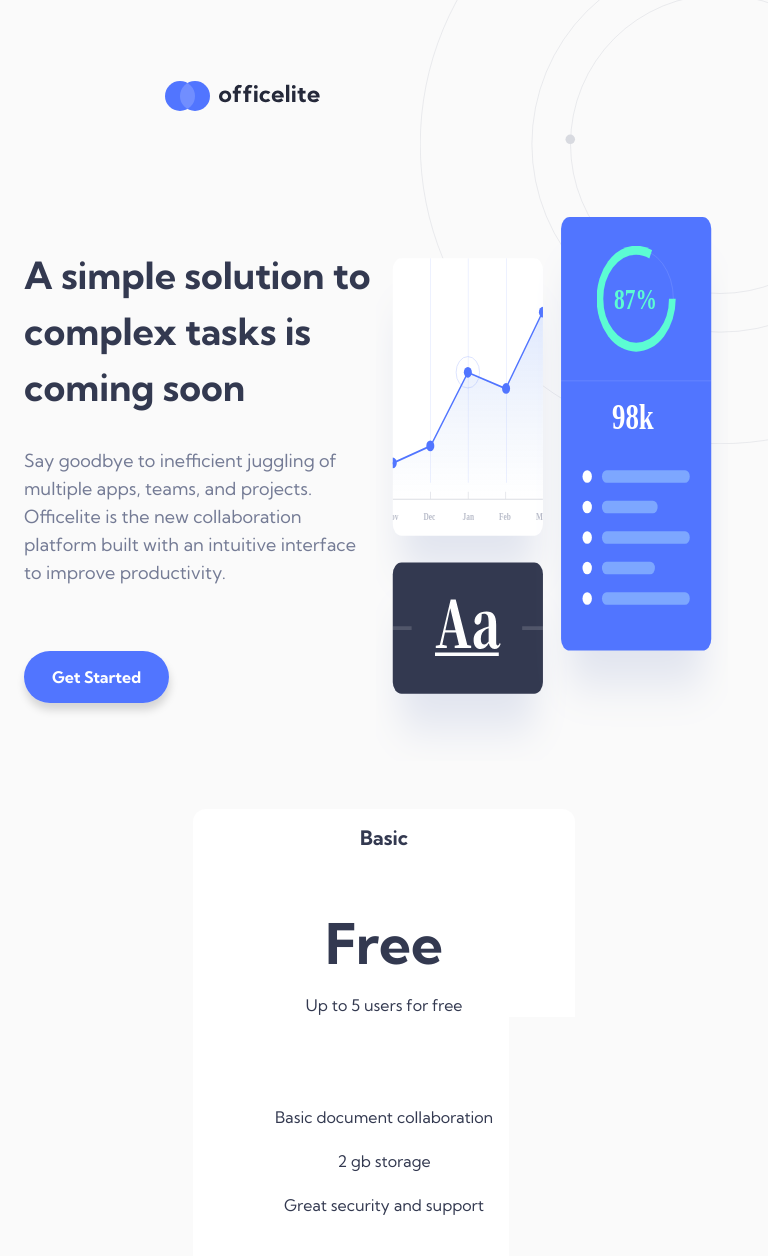
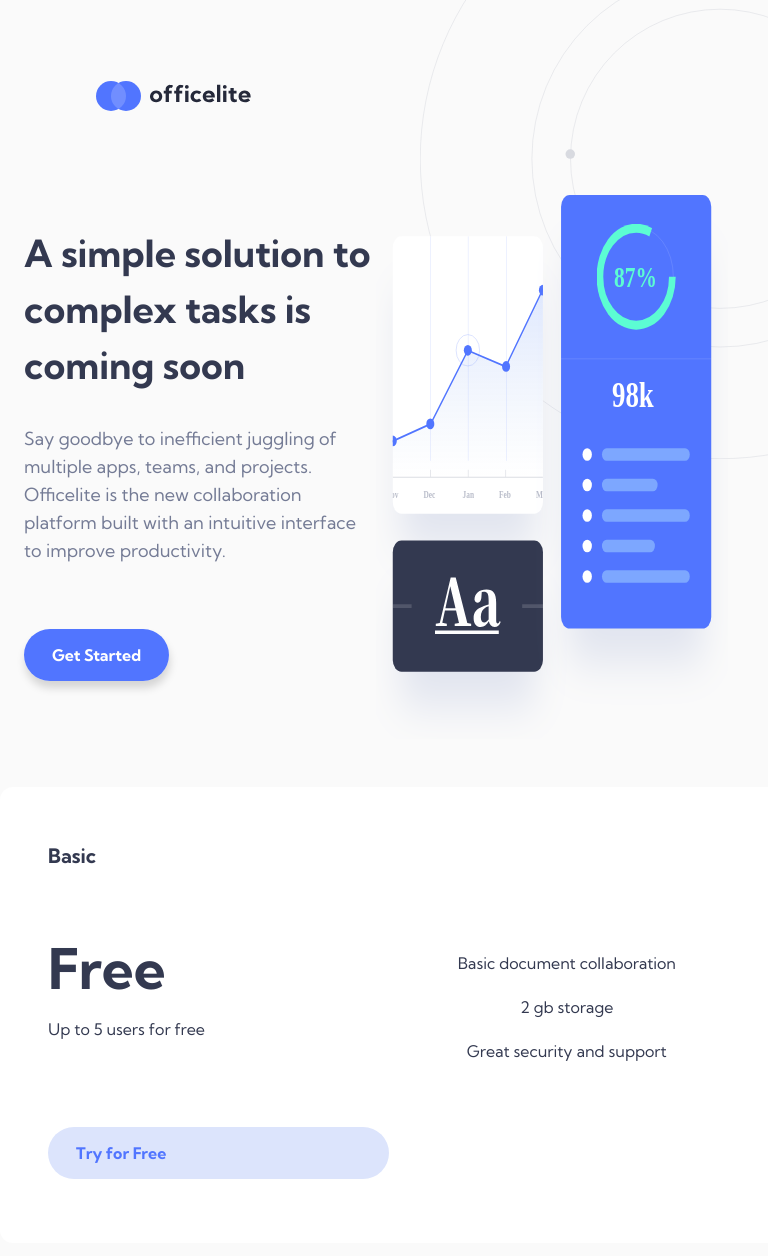
Before and after one commit to jenniferokafor/officelite, a plain HTML site: page html/index.html in a window 768 px wide. Shown: the top 1256 px of the page. Drawn offline with Linux system fonts and the light colour scheme.

Commit message:
Update index.css

```diff
--- a/css/index.css
+++ b/css/index.css
@@ -45,7 +45,9 @@ html, body {
 }
 
 .logo {
-    margin: 5.063rem 70rem 6.375rem 10.313rem;
+    margin-top: clamp(5.063rem, 6vh, 5rem);
+    margin-left: clamp(6rem, 7.6vw, 10.313rem);
+    margin-bottom: clamp(5rem, 10vh, 22rem);
 }
 
 .hero {
@@ -174,6 +176,7 @@ and 48rem/767px as start of tablet screen sizes*/
     gap: 1rem;
     align-items: center;
     padding: 1rem;
+    margin: auto 1rem;
 }
 
 .pro-plan {
@@ -188,6 +191,66 @@ and 48rem/767px as start of tablet screen sizes*/
     background-color: white;
     color: var(--dark-grey);
 
+}
+
+/* using 48rem/767px as start & 1023px/63.938rem as the end of tablet screen sizes */
+@media (min-width: 48rem) and (max-width: 63.938rem) {
+    .plans {
+        min-width: 43.063rem;
+        min-height: 19.875rem;
+    }
+
+    .pricing-section {
+        flex-direction: column;
+        flex-wrap: nowrap;
+    }
+
+    .plans {
+        padding: 3rem;
+        display: grid;
+        grid-template-columns: 1fr 1fr;
+        grid-template-rows: 1fr 1fr 1fr 1fr;
+        grid-template-areas:
+        "a a"
+        "b c"
+        "d c"
+        "e e"
+        ;
+        gap: .5rem;
+        margin: auto;
+    }
+
+    .plan-name {
+        grid-area: a;
+    }
+
+    .pricing {
+        grid-area: b;
+    }
+
+    .users {
+        grid-area: d;
+    }
+
+    .benefits {
+        grid-area: c;
+    }
+
+    .footer-button-div {
+        grid-area: e;
+    }
+
+    .pro-plan {
+        background-position-x: 330%;
+        background-position-y: 60%;
+
+}
+}
+
+@media (min-width: 64rem) {
+    .pricing-section {
+        flex-wrap: nowrap;
+}
 }
 
 /* styling text content in the plans */
@@ -214,6 +277,7 @@ and 48rem/767px as start of tablet screen sizes*/
     padding-bottom: 1rem;
     text-align: center;
 }
+
 
 /* button styling */
 .basic-ult-button, .basic-ult-button:visited {
@@ -342,4 +406,4 @@ footer {
          right: 7%;
          top: 32%;
  }
-}
+ }
```
